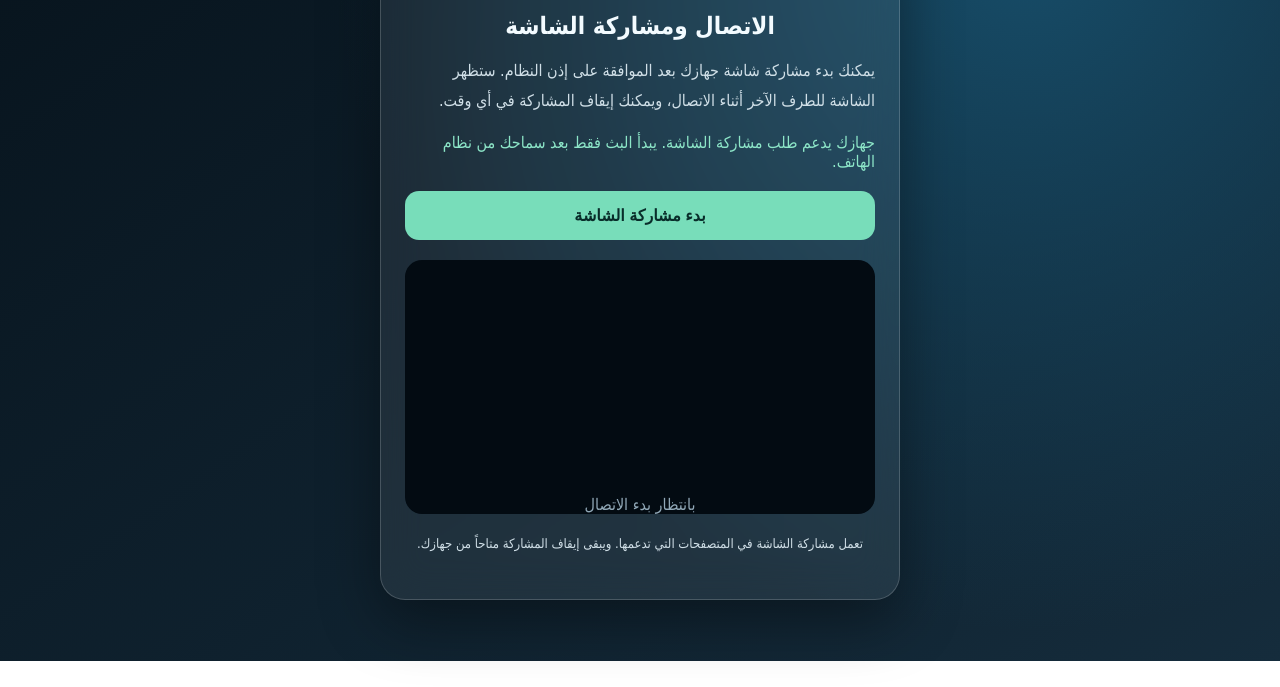
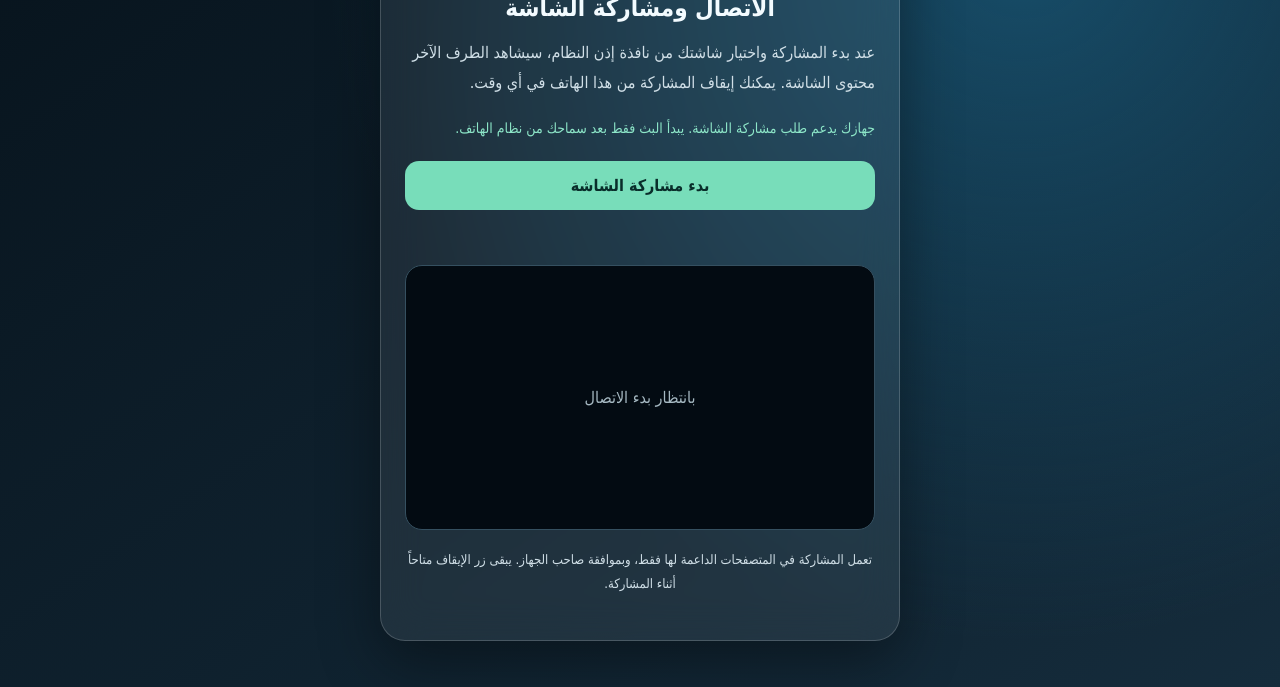
Before and after one commit to omaraljasem272144/YOUR_USERNAME, a plain HTML site: page static/share.html in a window 1280 px wide. Shown: the part 139-826 px from the top of the page. Before the commit the page ends 800 px from the top, so only its background shows below. Drawn offline with Linux system fonts and the light colour scheme.

Commit message:
Fix share.html interface, compatibility status and cache busting

```diff
--- a/static/share.html
+++ b/static/share.html
@@ -1,51 +1,26 @@
-
-<!DOCTYPE html>
+<!doctype html>
 <html lang="ar" dir="rtl">
 <head>
-<meta charset="UTF-8">
-<meta name="viewport" content="width=device-width,initial-scale=1">
-<title>CONNECT HUB</title>
+  <meta charset="utf-8">
+  <meta name="viewport" content="width=device-width, initial-scale=1">
+  <meta name="referrer" content="no-referrer">
+  <title>CONNECT HUB | مشاركة الشاشة</title>
+  <link rel="stylesheet" href="/static/style.css">
   <style>
+    body{margin:0;min-height:100vh;font-family:Tahoma,Arial,sans-serif;color:#f3fbff;background:radial-gradient(circle at 80% 10%,#174d69,transparent 55%),linear-gradient(145deg,#07131c,#152c3c);display:flex;align-items:center;justify-content:center;padding:20px}
     *{box-sizing:border-box}
-body{
- margin:0;min-height:100vh;
- font-family:Tahoma,Arial,sans-serif;
- color:#f3fbff;
- background:radial-gradient(circle at 80% 10%,#174d69,transparent 55%),
- linear-gradient(145deg,#07131c,#152c3c);
- display:flex;align-items:center;justify-content:center;
- padding:20px
-}
-.panel{
- width:100%;max-width:520px;
- padding:30px 24px;
- background:rgba(255,255,255,.07);
- border:1px solid rgba(255,255,255,.18);
- border-radius:25px;
- box-shadow:0 20px 60px #0006;
- backdrop-filter:blur(20px)
-}
-.logo{font-size:27px;font-weight:900;text-align:center}
-.logo span{color:#79e0bb}
-h1{text-align:center;font-size:24px;margin-top:28px}
+    .panel{width:100%;max-width:520px;padding:30px 24px;background:rgba(255,255,255,.07);border:1px solid rgba(255,255,255,.18);border-radius:25px;box-shadow:0 20px 60px #0006;backdrop-filter:blur(20px)}
+    .logo{font-size:27px;font-weight:900;text-align:center}.logo span{color:#79e0bb}
+    h1{text-align:center;font-size:24px;margin-top:25px}
     p{line-height:1.9;color:#d0dfe7}
     .row{display:flex;gap:12px;flex-wrap:wrap;margin:20px 0}
-button{
- cursor:pointer;border:0;border-radius:14px;
- padding:15px;font-size:16px;font-weight:bold;
- flex:1;min-width:170px
-}
-#start{background:#78ddba;color:#092d2a}
-#stop{background:#d96c7a;color:white}
+    button{cursor:pointer;border:0;border-radius:14px;padding:15px;font-size:16px;font-weight:bold;flex:1;min-width:170px}
+    #start{background:#78ddba;color:#092d2a}#stop{background:#d96c7a;color:white}
     button:disabled{opacity:.5;cursor:not-allowed}
-.status{color:#8de6c8;margin-top:15px}
-.video{
- background:#030b12;border-radius:17px;
- min-height:200px;display:grid;place-items:center;
- overflow:hidden
-}
+    .status{color:#8de6c8;margin-top:15px;min-height:1.5em;overflow-wrap:anywhere}
+    .video{background:#030b12;border-radius:17px;min-height:200px;display:grid;place-items:center;overflow:hidden;position:relative}
     video{width:100%;max-height:350px}
-#placeholder{text-align:center;color:#91a8b7}
+    #placeholder{color:#91a8b7;text-align:center}
     .hidden{display:none!important}
     .note{font-size:13px;text-align:center;margin-top:18px}
   </style>
@@ -54,32 +29,19 @@ video{width:100%;max-height:350px}
 <main class="panel">
   <div class="logo">CONNECT <span>HUB</span></div>
   <h1>الاتصال ومشاركة الشاشة</h1>
-  <p>
-    يمكنك بدء مشاركة شاشة جهازك بعد الموافقة
-    على إذن النظام. ستظهر الشاشة للطرف الآخر
-    أثناء الاتصال، ويمكنك إيقاف المشاركة
-    في أي وقت.
-  </p>
-
-  <div id="compat" class="status"></div>
-
+  <p>عند بدء المشاركة واختيار شاشتك من نافذة إذن النظام، سيشاهد الطرف الآخر محتوى الشاشة. يمكنك إيقاف المشاركة من هذا الهاتف في أي وقت.</p>
+  <p id="compat" class="status" role="status"></p>
   <div class="row">
-    <button id="start" disabled>بدء مشاركة الشاشة</button>
-    <button id="stop" class="hidden">إيقاف المشاركة</button>
+    <button id="start" type="button" disabled>بدء مشاركة الشاشة</button>
+    <button id="stop" type="button" class="hidden">إيقاف المشاركة</button>
   </div>
-
   <p id="msg" class="status" aria-live="polite"></p>
-
   <div class="video">
-    <video id="preview" autoplay playsinline muted></video>
+    <video id="preview" autoplay playsinline muted aria-label="معاينة الشاشة التي تشاركها"></video>
     <div id="placeholder">بانتظار بدء الاتصال</div>
   </div>
-
-  <p class="note">
-    تعمل مشاركة الشاشة في المتصفحات التي تدعمها.
-    ويبقى إيقاف المشاركة متاحاً من جهازك.
-  </p>
+  <p class="note">تعمل المشاركة في المتصفحات الداعمة لها فقط، وبموافقة صاحب الجهاز. يبقى زر الإيقاف متاحاً أثناء المشاركة.</p>
 </main>
-<script src="/static/share.js"></script>
+<script src="/static/share.js?v=1.4.2"></script>
 </body>
 </html>
```
Lines whose indentation alone changed are shown as unchanged.
